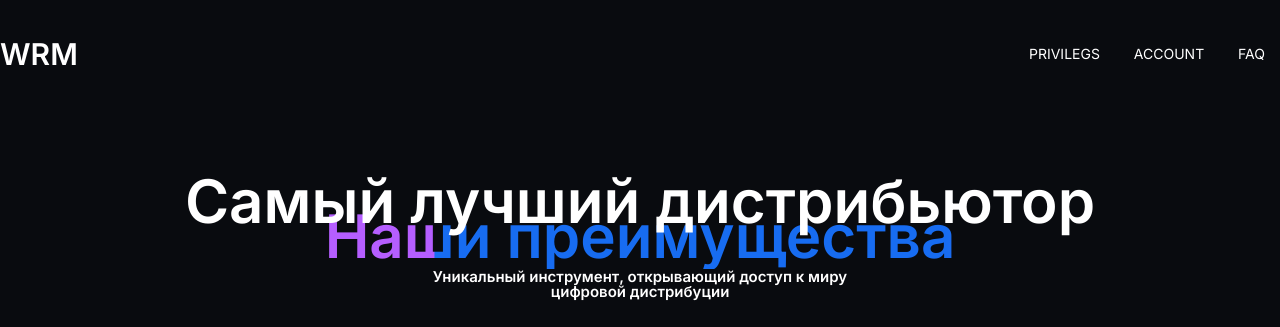
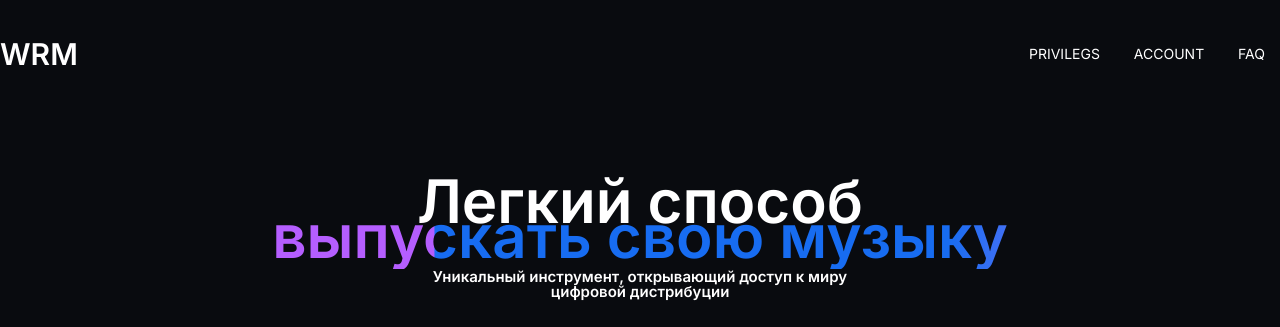
Before and after one commit to SifArtz/SifArtz.github.io, a plain HTML site: page index.html in a window 1280 px wide. Shown: the top 327 px of the page. Drawn offline with Linux system fonts and the light colour scheme.

Commit message:
Update index.html

```diff
--- a/index.html
+++ b/index.html
@@ -32,8 +32,8 @@
 
              <div class="intro_inner">
 
-                <h1 class = "intro_join1">Самый лучший дистрибьютор</h1>
-                <h1 class = "intro_join">Наши преимущества</h1>
+                <h1 class = "intro_join1">Легкий способ</h1>
+                <h1 class = "intro_join">выпускать свою музыку</h1>
                <h3 class = "intro_join2">Уникальный инструмент, открывающий доступ к миру цифровой дистрибуции</h3>
                 <img class = "image_one" src="assets/images/main.png"
          width="800"
```
